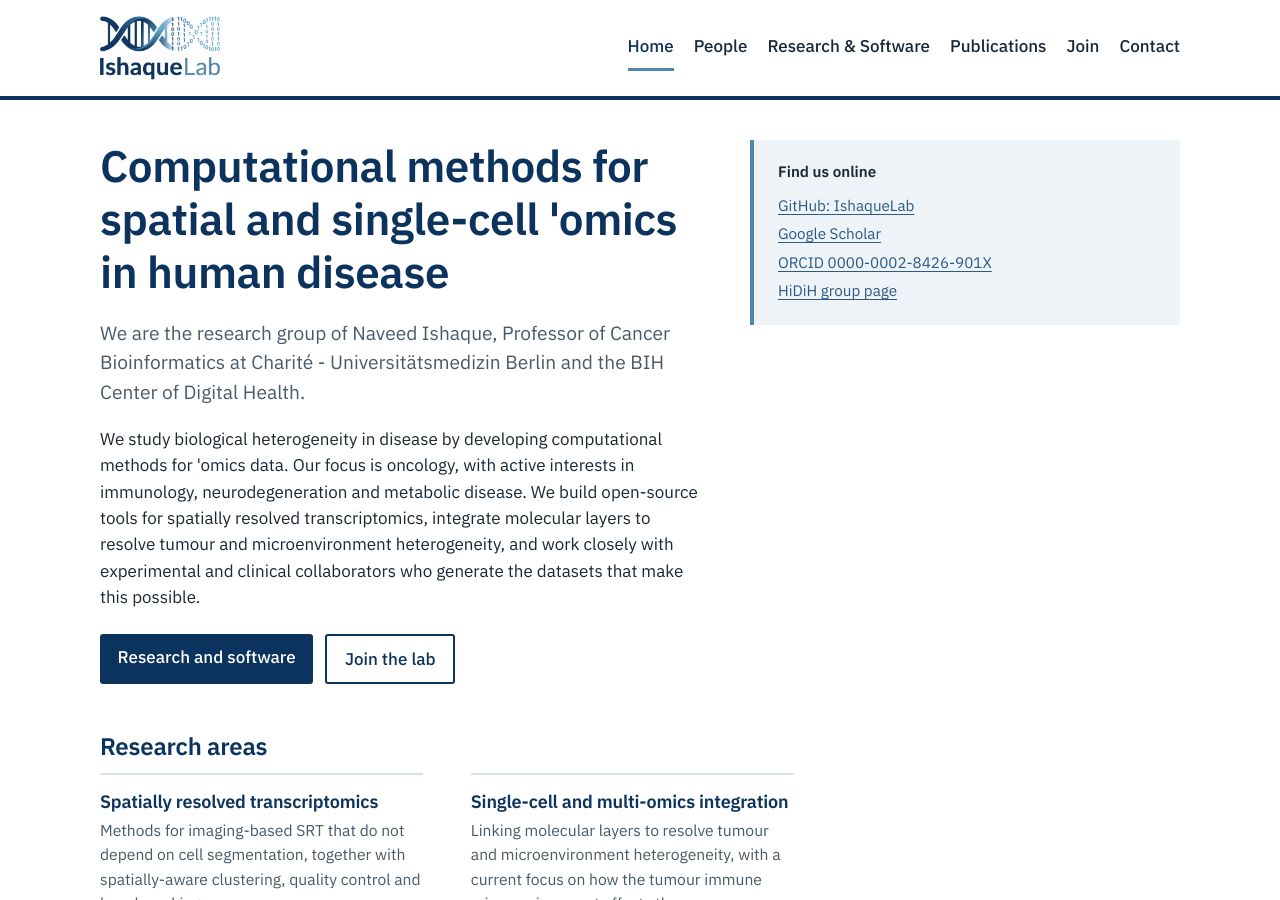
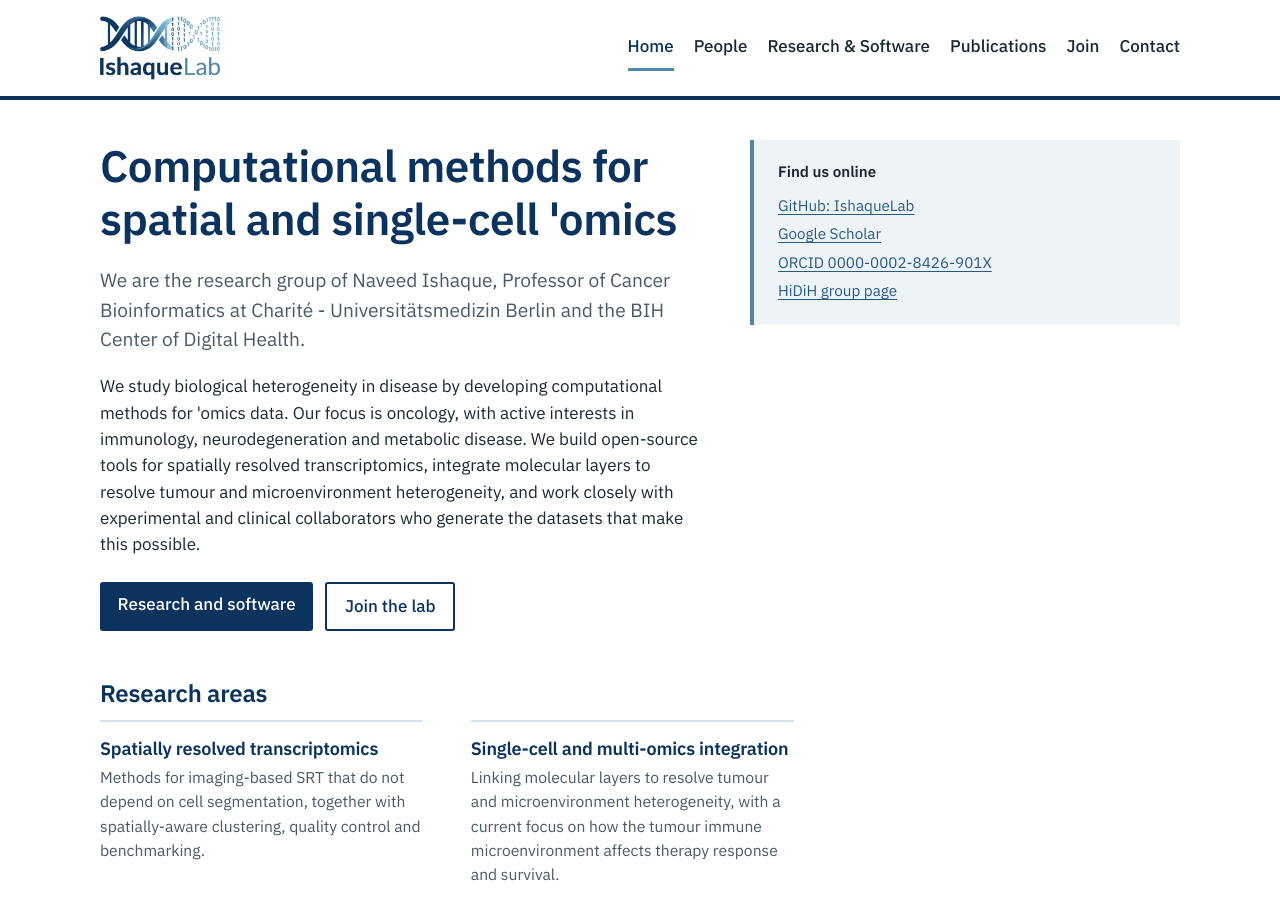
Before and after one commit to IshaqueLab/IshaqueLab.github.io, a Jekyll site: the page built from index.md, in a window 1280 px wide and 900 px high. Built offline with Jekyll 4.4.1, drawn with Linux system fonts in a browser that asks for light colours.

Commit message:
Shorten title in index.md

```diff
--- a/index.md
+++ b/index.md
@@ -4,7 +4,7 @@ title: null
 ---
 <div class="hero">
   <div>
-    <h1>Computational methods for spatial and single-cell 'omics in human disease</h1>
+    <h1>Computational methods for spatial and single-cell 'omics</h1>
     <p class="lead">We are the research group of Naveed Ishaque, Professor of Cancer Bioinformatics at Charité - Universitätsmedizin Berlin and the BIH Center of Digital Health.</p>
     <p>We study biological heterogeneity in disease by developing computational methods for 'omics data. Our focus is oncology, with active interests in immunology, neurodegeneration and metabolic disease. We build open-source tools for spatially resolved transcriptomics, integrate molecular layers to resolve tumour and microenvironment heterogeneity, and work closely with experimental and clinical collaborators who generate the datasets that make this possible.</p>
     <div class="actions">
```
